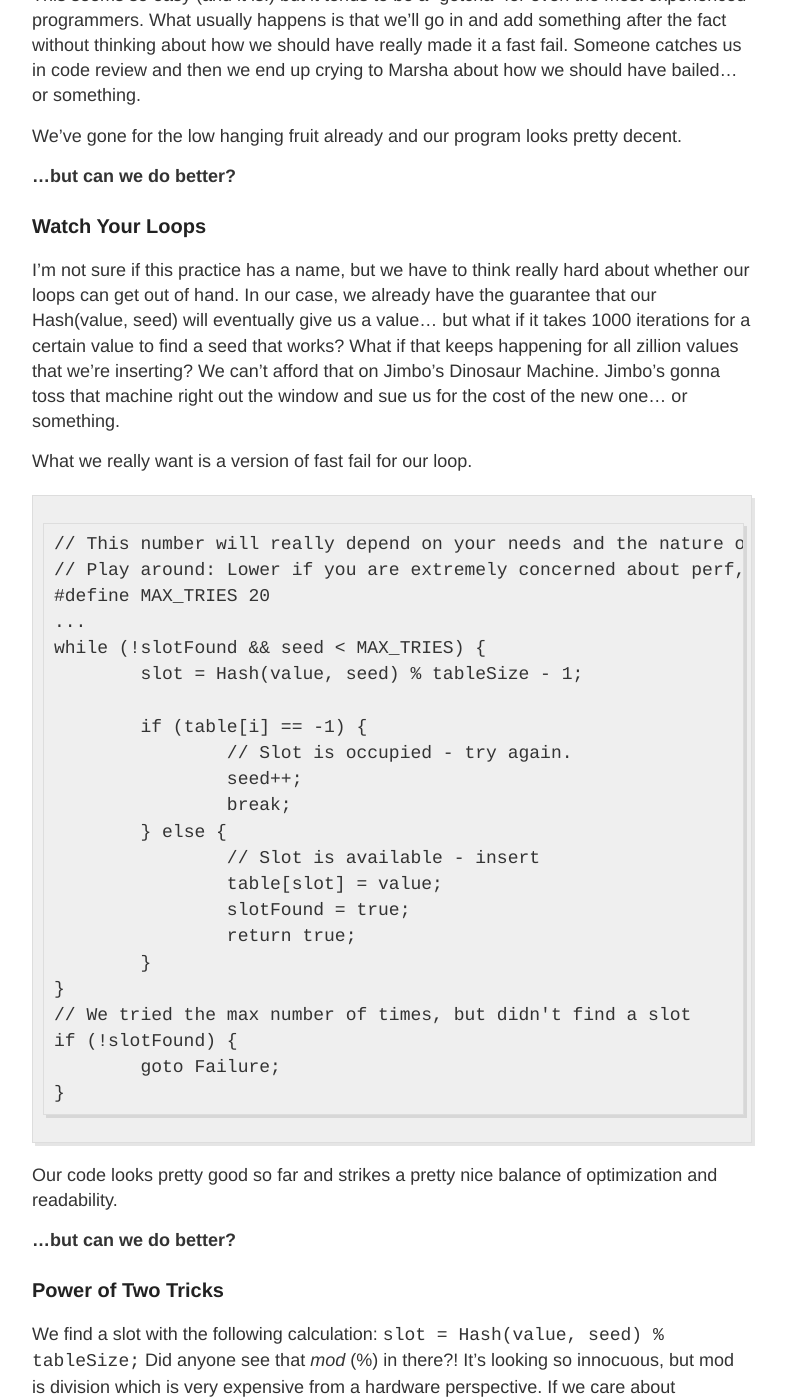
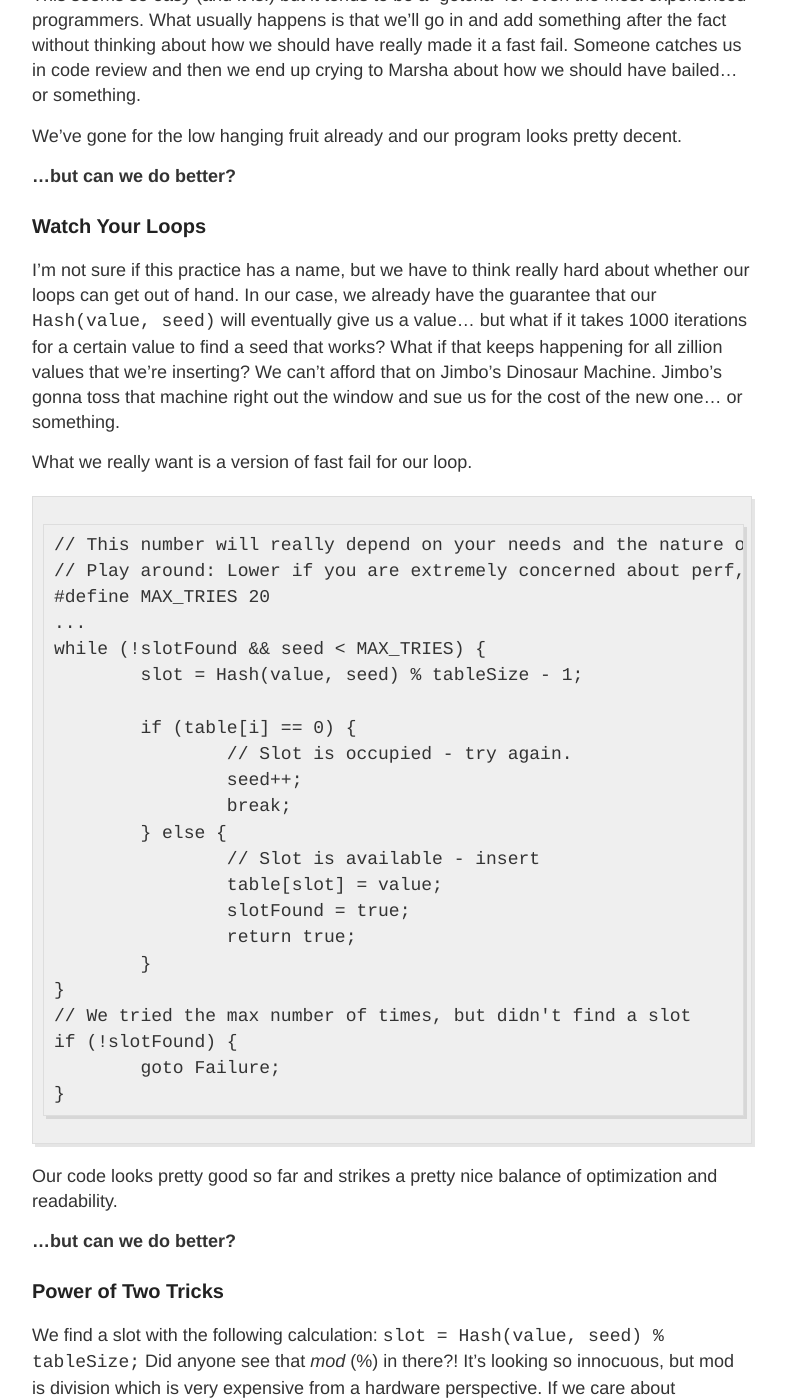
Before and after one commit to mrb113/mrb113.github.io, a Jekyll site: the page built from _posts/2015-7-19-But-Can-We-Do-Better.md, in a window 1280 px wide and 1400 px high, scrolled down 5179 px. Shown: the whole window, without its empty margins (248-1034 px from the left). Built offline with Jekyll 4.4.1, drawn with Linux system fonts in a browser that asks for light colours; Markdown is read by kramdown in place of the engine named in the settings; some of the changed text lies outside the part shown.

````diff
--- a/_posts/2015-7-19-But-Can-We-Do-Better.md
+++ b/_posts/2015-7-19-But-Can-We-Do-Better.md
@@ -20,7 +20,6 @@ This article uses C for the examples since that's what's easiest for me to write
 
 **Problem:** Write a simple algorithm that inserts a number into a table using a hash that takes a seed, such that inserting `x` into a table with seed 0 would look like:
 ```
-`
 slot = Hash(x, 0);
 table[slot] = x % tablesize - 1;
 ```
@@ -154,7 +153,7 @@ We've gone for the low hanging fruit already and our program looks pretty decent
 **...but can we do better?**
 
 ###Watch Your Loops
-I'm not sure if this practice has a name, but we have to think really hard about whether our loops can get out of hand. In our case, we already have the guarantee that our Hash(value, seed) will eventually give us a value... but what if it takes 1000 iterations for a certain value to find a seed that works? What if that keeps happening for all zillion values that we're inserting? We can't afford that on Jimbo's Dinosaur Machine. Jimbo's gonna toss that machine right out the window and sue us for the cost of the new one... or something.
+I'm not sure if this practice has a name, but we have to think really hard about whether our loops can get out of hand. In our case, we already have the guarantee that our `Hash(value, seed)` will eventually give us a value... but what if it takes 1000 iterations for a certain value to find a seed that works? What if that keeps happening for all zillion values that we're inserting? We can't afford that on Jimbo's Dinosaur Machine. Jimbo's gonna toss that machine right out the window and sue us for the cost of the new one... or something.
 
 What we really want is a version of fast fail for our loop.
 
@@ -166,7 +165,7 @@ What we really want is a version of fast fail for our loop.
 while (!slotFound && seed < MAX_TRIES) {
 	slot = Hash(value, seed) % tableSize - 1;
 
-	if (table[i] == -1) {
+	if (table[i] == 0) {
 		// Slot is occupied - try again.
 		seed++;
 		break;
@@ -238,4 +238,4 @@ I'm not going to do any code for this portion, but think about it: If memory usa
 
 **...but can we do better?**
 
- You tell me! Drop me an email at michelle@mrbit.me.
+ You tell me! Drop me an email at [michelle@mrbit.me](mailto:michelle@mrbit.me).
````
Also changed, not shown: other parts of _posts/2015-7-19-But-Can-We-Do-Better.md (+4 -3 lines).
